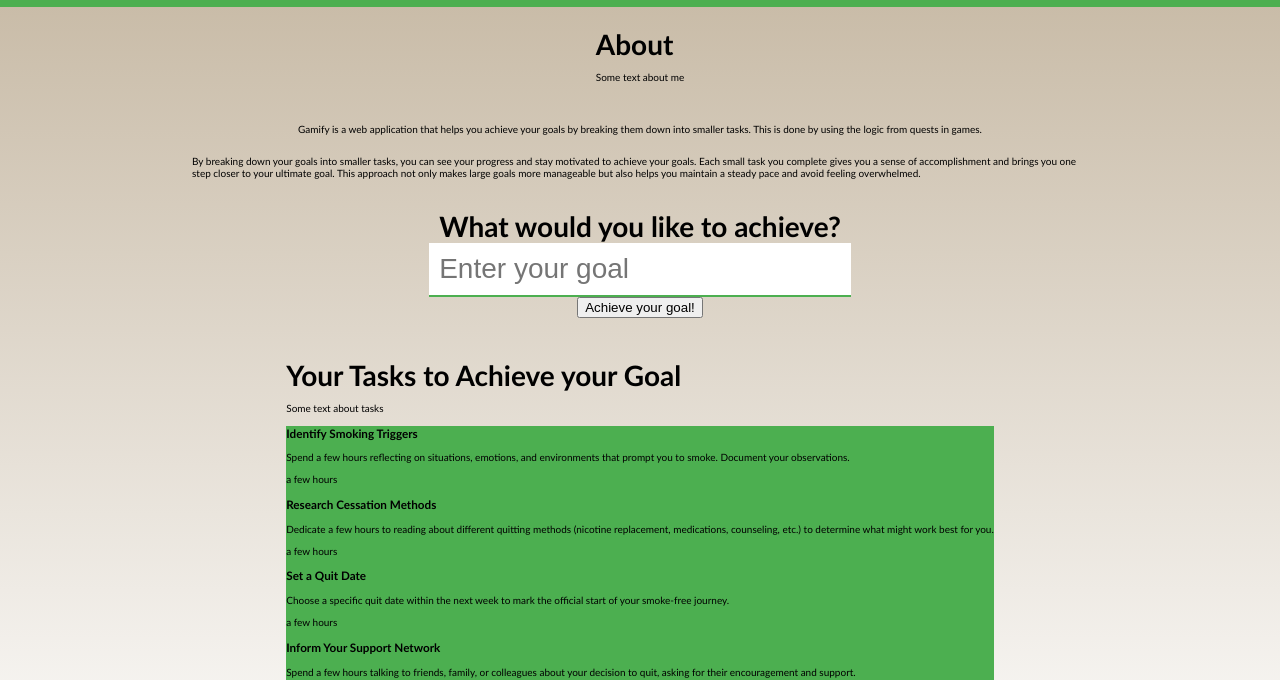
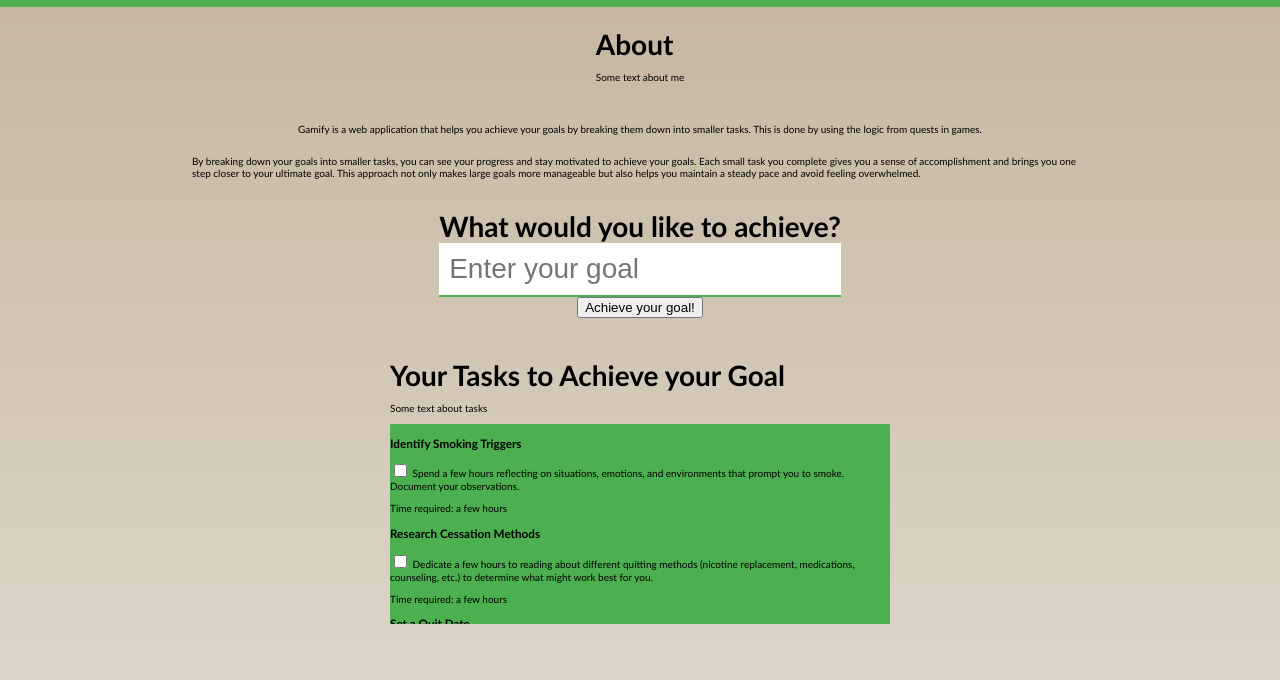
Before and after one commit to patrickwrowe/gamify-goal-achiever, a plain HTML site: page index.html in a window 1280 px wide. Both pictures are taken after a click on the button "Achieve your goal!". Shown: the part 120-800 px from the top of the page. Drawn offline with Linux system fonts and the light colour scheme.

Commit message:
put goals html within fixed-dimension scrollable box with acceptable temporary formatting.

```diff
--- a/css/styles.css
+++ b/css/styles.css
@@ -1,3 +1,9 @@
+*,
+*::after,
+*::before {
+  box-sizing: border-box;
+}
+
 html {
     font-size: 62.5%;
     margin: 0;
@@ -69,7 +75,7 @@
 .container {
     display: flex;
     align-items: center;
-    height: 100vh;
+    height: 200vh;
     width: 70%;
     margin: 0 auto;
     flex-direction: column;
@@ -81,6 +87,10 @@
 }
 
 .tasks-container {
+    overflow-x: hidden;
+    overflow-y: scroll;
+    height: 200px;
+    width: 500px;
     background-color: #4CAF50;
 }
 
--- a/script.js
+++ b/script.js
@@ -87,9 +87,10 @@
         const task = document.createElement('div');
         task.classList.add('task');
         task.innerHTML = `
-            <h3>${goal.milestone}</h3>
-            <p>${goal.description}</p>
-            <p>${goal.time_required}</p>
+            <h3 class="task-tite">${goal.milestone}</h3>
+            <input type="checkbox" id="task-${task.id}">
+            <label for="task-${task.id}">${goal.description}</label>
+            <p>Time required: ${goal.time_required}</p>
         `;
         console.log(`Adding Goal" ${goal.milestone}`);
         tasksContainer.appendChild(task);
```
